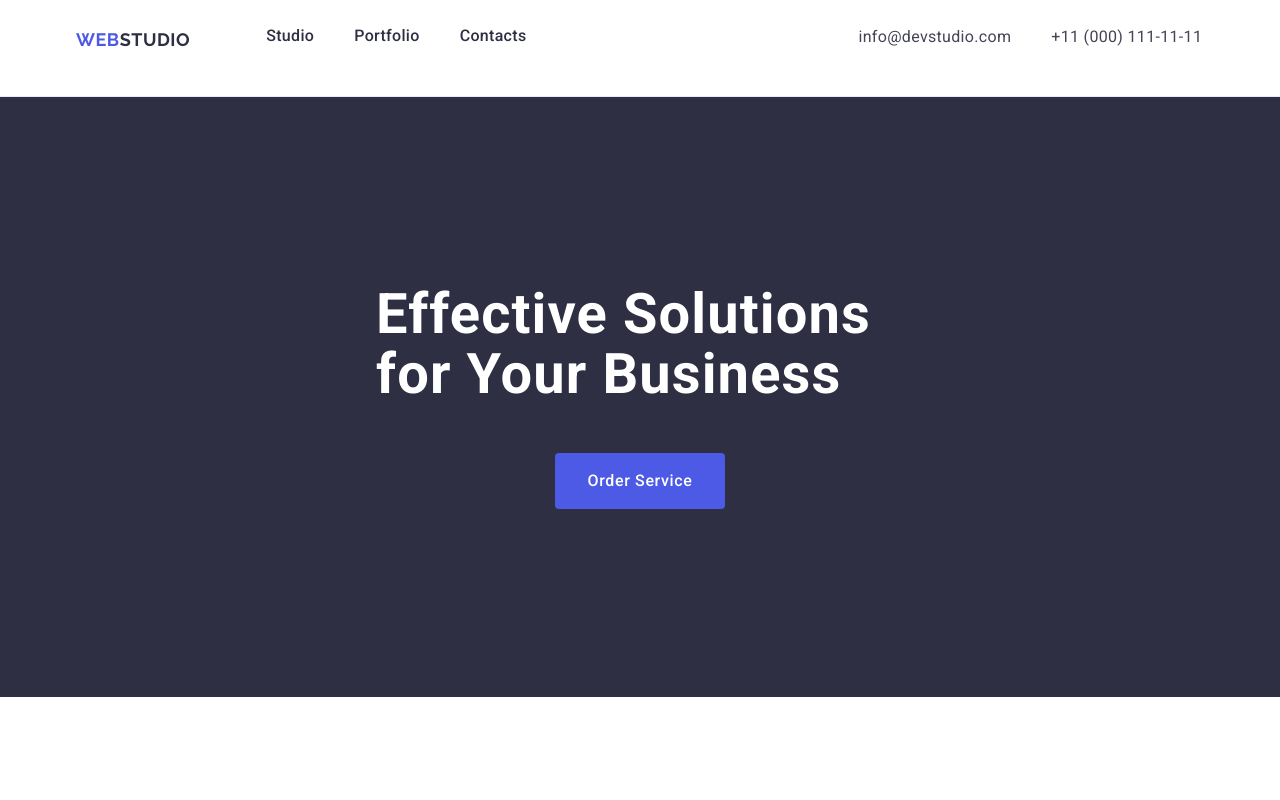
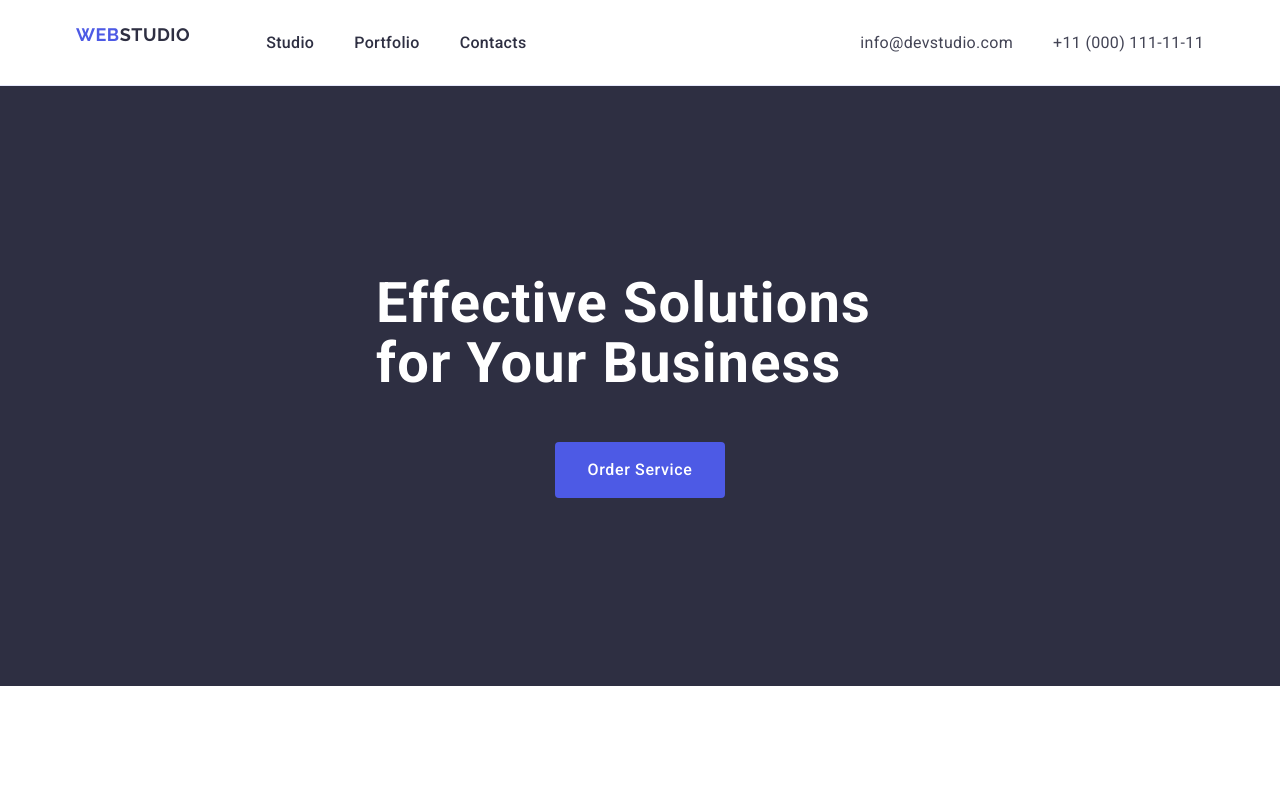
Before and after one commit to 0k6ana/goit-markup-hw-03, a plain HTML site: page index.html in a window 1280 px wide. Shown: the top 800 px of the page. Drawn offline with nearby package versions, Linux system fonts and the light colour scheme.

Commit message:
fix header

```diff
--- a/css/styles.css
+++ b/css/styles.css
@@ -7,7 +7,9 @@ body {
 h1,
 h2,
 h3,
-h4 {
+h4,
+h5,
+h6 {
   color: #2e2f42;
   margin: 0;
 }
@@ -43,20 +45,21 @@ img {
   clip: rect(0 0 0 0);
   overflow: hidden;
 }
-
+.container {
+  width: 1158px;
+  margin: 0 auto;
+  padding: 0 15px;
+}
 /*header*/
 
 .navigation {
   border-bottom: 1px solid #e7e9fc;
 }
-.conteiner-header {
+.container-header {
   display: flex;
+  align-items: center;
 }
-.container {
-  width: 1158px;
-  margin: 0 auto;
-  padding: 0 15px;
-}
+
 .navigation-logo {
   display: flex;
   align-items: center;
@@ -70,8 +73,7 @@ img {
   color: #4d5ae5;
   font-family: "Raleway", sans-serif;
   margin-right: 76px;
-  padding-top: 25.5px;
-  padding-bottom: 25.5px;
+  padding: 24px 0;
 }
 .header-logo-span {
   color: #2e2f42;
@@ -79,12 +81,10 @@ img {
 
 .navigation-list {
   display: flex;
+  align-items: center;
   gap: 40px;
-  padding-top: 24px;
-  padding-bottom: 24px;
 }
 .navigation-list-item {
-  padding-bottom: 24px;
 }
 
 .navigation-menu {
@@ -94,6 +94,7 @@ img {
   line-height: 1.5;
   letter-spacing: 0.02em;
   padding: 24px 0;
+  display: block;
 }
 .navigation-menu:hover {
   color: #404bbf;
@@ -104,12 +105,13 @@ img {
 .adress-menu {
   font-style: normal;
   letter-spacing: 0.02em;
+  margin-left: auto;
 }
 .adress-list {
   display: flex;
   gap: 40px;
-  margin-left: 332px;
-  padding: 25px 0;
+  padding: 24px 0;
+  align-items: center;
 }
 .adress-list-item {
 }
@@ -300,7 +302,7 @@ img {
   padding: 100px 0;
 }
 
-.header-logo {
+.logo {
   color: #4d5ae5;
   font-weight: 700;
   font-size: 18px;
--- a/index.html
+++ b/index.html
@@ -22,9 +22,9 @@
   <body>
     <!-- header-->
     <header class="navigation">
-      <div class="conteiner-header container">
+      <div class="container-header container">
         <nav class="navigation-logo">
-          <a class="header-logo" href="./index.html"
+          <a class="header-logo logo" href="./index.html"
             >Web<span class="header-logo-span">Studio</span></a
           >
           <ul class="navigation-list">
@@ -246,7 +246,7 @@
     <!--footer-->
     <footer class="footer">
       <div class="container">
-        <a class="header-logo" href="./index.html"
+        <a class="logo" href="./index.html"
           >Web<span class="footer-logo-span">Studio</span></a
         >
         <p class="footer-text">
```
